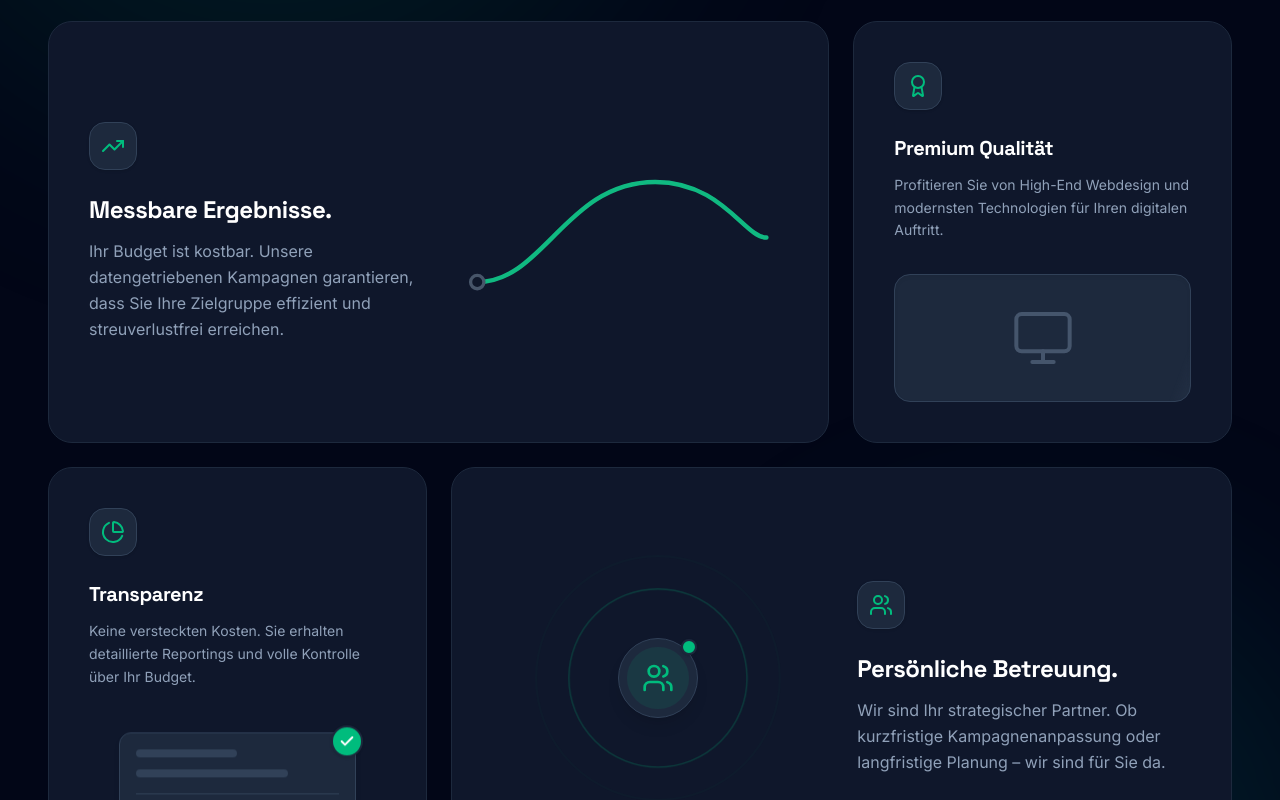
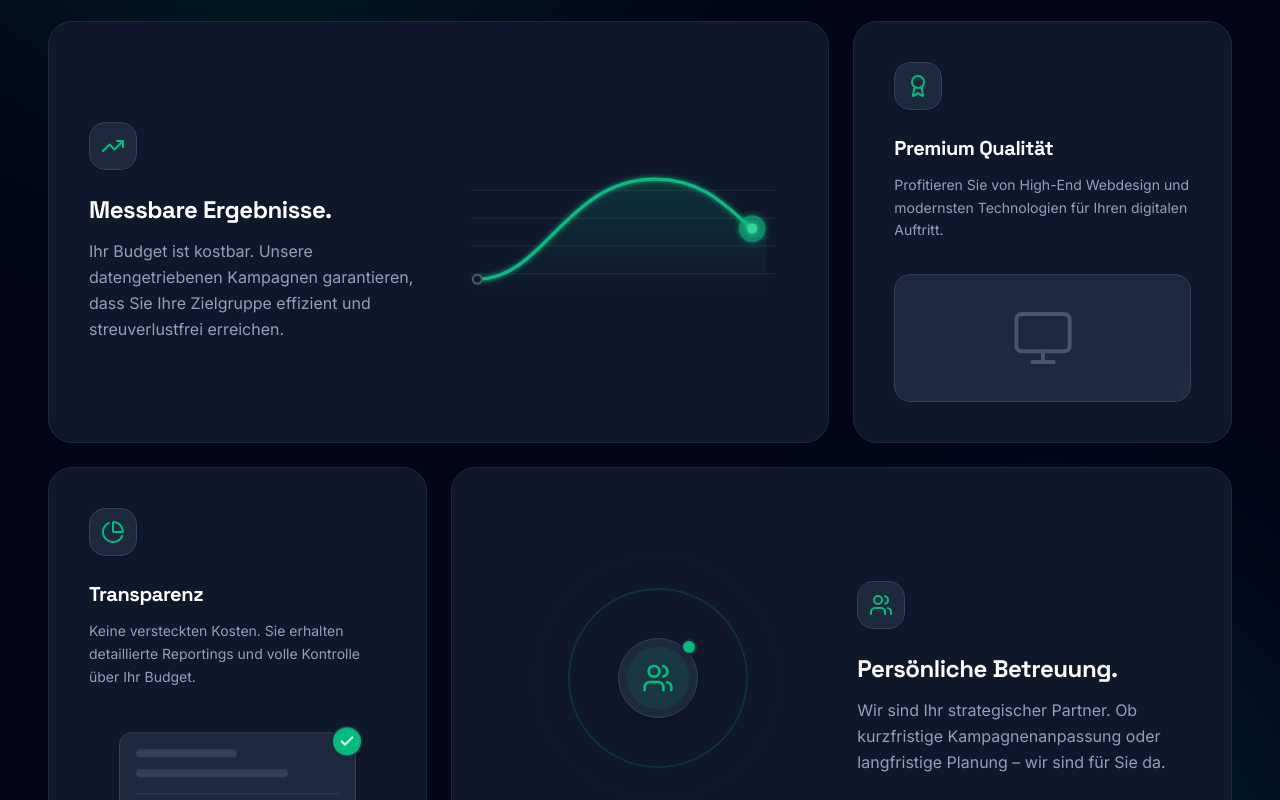
Before and after one commit to frpascal-ffm/Rankprofit, a Next.js app: page / in a window 1280 px wide. Shown: the part 2560-3360 px from the top of the page. Built offline with nearby package versions, Linux system fonts and the light colour scheme.

Commit message:
animation workflow und benefits

```diff
--- a/src/components/Benefits.tsx
+++ b/src/components/Benefits.tsx
@@ -1,6 +1,197 @@
 'use client'
 import { useRef, useEffect, useState } from 'react';
 import { Check, TrendingUp, Award, PieChart, Users, Monitor } from 'lucide-react';
+
+const PATH_D = "M 20 120 C 80 120, 100 30, 180 30 C 240 30, 260 80, 280 80";
+const AREA_D = "M 20 120 C 80 120, 100 30, 180 30 C 240 30, 260 80, 280 80 L 280 132 L 20 132 Z";
+const DRAW_MS  = 2600;
+const HOLD_MS  = 1600;
+const FADE_MS  = 500;
+const CYCLE_MS = DRAW_MS + HOLD_MS + FADE_MS;
+
+function easeInOut(t: number) {
+  return t < 0.5 ? 2 * t * t : -1 + (4 - 2 * t) * t;
+}
+
+function ChartAnimation({ isInView }: { isInView: boolean }) {
+  const lineRef    = useRef<SVGPathElement>(null);
+  const areaRef    = useRef<SVGPathElement>(null);
+  const tDotRef    = useRef<SVGCircleElement>(null);  // traveling dot
+  const tGlowRef   = useRef<SVGCircleElement>(null);  // traveling glow
+  const endDotRef  = useRef<SVGCircleElement>(null);
+  const endRingRef = useRef<SVGCircleElement>(null);
+  const badgeRef   = useRef<SVGGElement>(null);
+  const rafRef   = useRef<number | null>(null);
+  const startRef = useRef<number | null>(null);
+
+  useEffect(() => {
+    const line = lineRef.current;
+    if (!line) return;
+    const len = line.getTotalLength();
+    line.style.strokeDasharray = `${len}`;
+
+    const reset = () => {
+      line.style.strokeDashoffset = `${len}`;
+      line.style.opacity = '1';
+      if (areaRef.current)    { areaRef.current.style.opacity = '0'; }
+      if (tDotRef.current)    { tDotRef.current.style.opacity = '0'; }
+      if (tGlowRef.current)   { tGlowRef.current.style.opacity = '0'; }
+      if (endDotRef.current)  { endDotRef.current.style.opacity = '0'; endDotRef.current.style.transform = 'scale(0)'; }
+      if (endRingRef.current) { endRingRef.current.style.opacity = '0'; }
+      if (badgeRef.current)   { badgeRef.current.style.opacity = '0'; }
+    };
+
+    reset();
+
+    if (!isInView) {
+      if (rafRef.current) cancelAnimationFrame(rafRef.current);
+      startRef.current = null;
+      return;
+    }
+
+    const tick = (now: number) => {
+      if (!startRef.current) startRef.current = now;
+      const elapsed = (now - startRef.current) % CYCLE_MS;
+
+      if (elapsed < DRAW_MS) {
+        // ── Drawing phase ──
+        const t = easeInOut(elapsed / DRAW_MS);
+        const drawn = t * len;
+
+        line.style.strokeDashoffset = `${len - drawn}`;
+        line.style.opacity = '1';
+
+        const pt = line.getPointAtLength(drawn);
+        if (tDotRef.current) {
+          tDotRef.current.setAttribute('cx', String(pt.x));
+          tDotRef.current.setAttribute('cy', String(pt.y));
+          tDotRef.current.style.opacity = '1';
+        }
+        if (tGlowRef.current) {
+          tGlowRef.current.setAttribute('cx', String(pt.x));
+          tGlowRef.current.setAttribute('cy', String(pt.y));
+          tGlowRef.current.style.opacity = String(0.3 + t * 0.4);
+        }
+        if (areaRef.current)    areaRef.current.style.opacity    = String(t * 0.18);
+        if (endDotRef.current)  endDotRef.current.style.opacity  = '0';
+        if (endRingRef.current) endRingRef.current.style.opacity = '0';
+        if (badgeRef.current)   badgeRef.current.style.opacity   = '0';
+
+      } else if (elapsed < DRAW_MS + HOLD_MS) {
+        // ── Hold phase ──
+        const holdT = (elapsed - DRAW_MS) / HOLD_MS;
+
+        line.style.strokeDashoffset = '0';
+        line.style.opacity = '1';
+        if (tDotRef.current)  tDotRef.current.style.opacity  = '0';
+        if (tGlowRef.current) tGlowRef.current.style.opacity = '0';
+        if (areaRef.current)  areaRef.current.style.opacity  = '0.18';
+
+        // End dot pops in
+        if (endDotRef.current) {
+          endDotRef.current.style.opacity = '1';
+          const s = holdT < 0.15 ? easeInOut(holdT / 0.15) * 1.2 : holdT < 0.25 ? 1.2 - easeInOut((holdT - 0.15) / 0.1) * 0.2 : '1' as any;
+          endDotRef.current.style.transform = `scale(${typeof s === 'string' ? 1 : s})`;
+        }
+        if (endRingRef.current) {
+          const ringT = Math.min(1, holdT * 3);
+          endRingRef.current.style.opacity = String(0.6 * (1 - ringT));
+          endRingRef.current.setAttribute('r', String(5 + ringT * 14));
+        }
+        // Badge fades in at 30% into hold
+        if (badgeRef.current) {
+          const bT = Math.max(0, (holdT - 0.3) / 0.4);
+          badgeRef.current.style.opacity = String(Math.min(1, bT));
+        }
+
+      } else {
+        // ── Fade-out phase ──
+        const fadeT = (elapsed - DRAW_MS - HOLD_MS) / FADE_MS;
+        const op = Math.max(0, 1 - fadeT);
+        line.style.opacity = String(op);
+        if (areaRef.current)   areaRef.current.style.opacity   = String(op * 0.18);
+        if (endDotRef.current) endDotRef.current.style.opacity = String(op);
+        if (badgeRef.current)  badgeRef.current.style.opacity  = String(op);
+        if (endRingRef.current) endRingRef.current.style.opacity = '0';
+        if (fadeT >= 0.9) reset();
+      }
+
+      rafRef.current = requestAnimationFrame(tick);
+    };
+
+    rafRef.current = requestAnimationFrame(tick);
+    return () => { if (rafRef.current) cancelAnimationFrame(rafRef.current); };
+  }, [isInView]);
+
+  return (
+    <svg viewBox="0 0 300 155" className="w-full h-full overflow-visible">
+      <defs>
+        <linearGradient id="area-grad" x1="0" y1="0" x2="0" y2="1">
+          <stop offset="0%"   stopColor="#10b981" stopOpacity="1" />
+          <stop offset="100%" stopColor="#10b981" stopOpacity="0" />
+        </linearGradient>
+        <filter id="line-glow" x="-20%" y="-20%" width="140%" height="140%">
+          <feGaussianBlur stdDeviation="2.5" result="blur" />
+          <feMerge><feMergeNode in="blur" /><feMergeNode in="SourceGraphic" /></feMerge>
+        </filter>
+        <filter id="dot-glow" x="-80%" y="-80%" width="260%" height="260%">
+          <feGaussianBlur stdDeviation="3" result="blur" />
+          <feMerge><feMergeNode in="blur" /><feMergeNode in="SourceGraphic" /></feMerge>
+        </filter>
+      </defs>
+
+      {/* Grid lines */}
+      {[40, 65, 90, 115].map(y => (
+        <line key={y} x1="15" y1={y} x2="288" y2={y} stroke="#1e293b" strokeWidth="1" />
+      ))}
+
+      {/* Area fill */}
+      <path ref={areaRef} d={AREA_D} fill="url(#area-grad)" style={{ opacity: 0 }} />
+
+      {/* Ghost dashed path */}
+      <path d={PATH_D} fill="none" stroke="#1e293b" strokeWidth="2" strokeDasharray="5 4" />
+
+      {/* Animated green line */}
+      <path
+        ref={lineRef}
+        d={PATH_D}
+        fill="none"
+        stroke="#10b981"
+        strokeWidth="3"
+        strokeLinecap="round"
+        filter="url(#line-glow)"
+        style={{ opacity: 1 }}
+      />
+
+      {/* Traveling glow halo */}
+      <circle ref={tGlowRef} r="12" fill="#10b981" style={{ opacity: 0 }} filter="url(#dot-glow)" />
+
+      {/* Traveling dot */}
+      <circle ref={tDotRef} r="4.5" fill="#34d399" style={{ opacity: 0 }} filter="url(#dot-glow)" />
+
+      {/* Start dot */}
+      <circle cx="20" cy="120" r="4" fill="#0f172a" stroke="#475569" strokeWidth="2" />
+
+      {/* End ring (expands on arrival) */}
+      <circle ref={endRingRef} cx="280" cy="80" r="5" fill="none" stroke="#10b981" strokeWidth="1.5" style={{ opacity: 0 }} />
+
+      {/* End dot */}
+      <circle
+        ref={endDotRef}
+        cx="280" cy="80" r="5"
+        fill="#10b981"
+        filter="url(#dot-glow)"
+        style={{ opacity: 0, transformOrigin: '280px 80px' }}
+      />
+
+      {/* Badge: +127% ROI */}
+      <g ref={badgeRef} style={{ opacity: 0 }}>
+        <rect x="228" y="48" width="64" height="22" rx="11" fill="#10b981" fillOpacity="0.15" stroke="#10b981" strokeWidth="1" strokeOpacity="0.5" />
+        <text x="260" y="63" textAnchor="middle" fontSize="10" fontWeight="700" fill="#34d399" fontFamily="ui-monospace,monospace">+127% ROI</text>
+      </g>
+    </svg>
+  );
+}
 
 export function Benefits() {
   const sectionRef = useRef<HTMLElement>(null);
@@ -54,39 +245,7 @@ export function Benefits() {
               </p>
             </div>
             <div className="flex-1 w-full h-[200px] relative flex items-center justify-center">
-              <svg viewBox="0 0 300 150" className="w-full h-full overflow-visible">
-                {/* Background dashed line */}
-                <path
-                  d="M 20 120 C 80 120, 100 30, 180 30 C 240 30, 260 80, 280 80"
-                  fill="transparent"
-                  stroke="#334155"
-                  strokeWidth="3"
-                  strokeDasharray="6 6"
-                />
-                {/* Animated solid line */}
-                <path
-                  d="M 20 120 C 80 120, 100 30, 180 30 C 240 30, 260 80, 280 80"
-                  fill="transparent"
-                  stroke="#10b981"
-                  strokeWidth="4"
-                  strokeLinecap="round"
-                  strokeDasharray="600"
-                  style={isInView ? {
-                    animation: 'benefits-draw-path 4s ease-in-out infinite'
-                  } : {
-                    strokeDashoffset: 600
-                  }}
-                />
-                {/* Start Point */}
-                <circle cx="20" cy="120" r="6" fill="#0f172a" stroke="#475569" strokeWidth="3" />
-                {/* End Point Pulse */}
-                <circle
-                  cx="280" cy="80" r="6" fill="#10b981"
-                  style={isInView ? {
-                    animation: 'benefits-pulse-dot 2s ease-in-out infinite'
-                  } : {}}
-                />
-              </svg>
+              <ChartAnimation isInView={isInView} />
             </div>
           </div>
 
--- a/src/components/Workflow.tsx
+++ b/src/components/Workflow.tsx
@@ -40,7 +40,7 @@ export function Workflow() {
   useEffect(() => {
     // Apply transition to number nodes once on mount
     numberNodeRefs.current.forEach((el) => {
-      if (el) el.style.transition = 'border-color 0.4s ease, color 0.4s ease, box-shadow 0.4s ease, background-color 0.4s ease';
+      if (el) el.style.transition = 'border-color 0.4s ease, color 0.4s ease, box-shadow 0.4s ease, background-color 0.4s ease, text-shadow 0.4s ease';
     });
 
     const handleScroll = () => {
@@ -70,8 +70,8 @@ export function Workflow() {
           if (fillBottom >= nodeCenter) {
             nodeEl.style.borderColor = 'rgba(16,185,129,0.5)';
             nodeEl.style.color = '#10b981';
-            nodeEl.style.boxShadow = '0 8px 30px rgba(16,185,129,0.15)';
-            nodeEl.style.backgroundColor = 'rgba(16,185,129,0.08)';
+            nodeEl.style.boxShadow = '0 0 24px rgba(16,185,129,0.2)';
+            nodeEl.style.backgroundColor = 'rgb(15,23,42)';
           } else {
             nodeEl.style.borderColor = 'rgb(30,41,59)';
             nodeEl.style.color = 'rgb(100,116,139)';
@@ -124,11 +124,11 @@ export function Workflow() {
           subtitle="Von der ersten Idee bis zum fertigen Ergebnis — transparent und planbar."
         />
 
-        <div className="relative mt-20">
+        <div className="relative mt-20 isolate">
           {/* Line track */}
           <div
             ref={lineTrackRef}
-            className="absolute top-8 left-[31px] md:left-[39px] bottom-8 w-[2px] bg-slate-800 z-0"
+            className="absolute top-8 left-[31px] md:left-[39px] bottom-8 w-[2px] bg-slate-800 -z-10"
           >
             <div
               ref={lineFillRef}
@@ -145,12 +145,12 @@ export function Workflow() {
                 className="relative z-10 flex flex-row gap-6 md:gap-12 items-start group"
               >
                 {/* Number Node */}
-                <div className="flex-shrink-0 relative">
+                <div className="flex-shrink-0 relative z-10">
                   <div
                     ref={el => { numberNodeRefs.current[index] = el; }}
-                    className="w-16 h-16 md:w-20 md:h-20 rounded-2xl bg-slate-900 border border-slate-800 flex items-center justify-center font-display font-bold text-xl md:text-2xl text-slate-500 shadow-sm relative overflow-hidden z-10"
+                    className="w-16 h-16 md:w-20 md:h-20 rounded-2xl border-2 flex items-center justify-center font-display font-bold text-xl md:text-2xl shadow-sm"
                   >
-                    <span className="relative z-10">{step.number}</span>
+                    {step.number}
                   </div>
                 </div>
 
```
